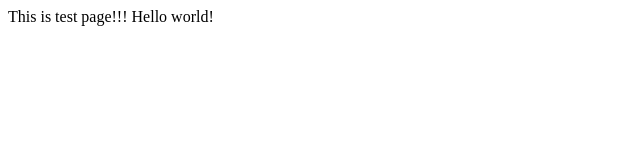
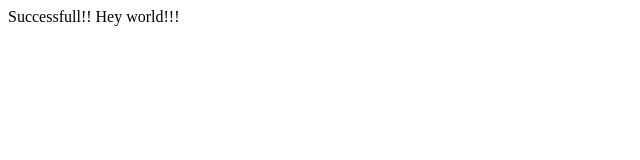
Before and after one commit to geekkris/pubrepo, a plain HTML site: page index.html in a window 1280 px wide. Shown: the full height of the page, 0-640 px from the left. Drawn offline with Linux system fonts and the light colour scheme.

Commit message:
test new commit

```diff
--- a/index.html
+++ b/index.html
@@ -1,5 +1,8 @@
 <html>
 <body>
-This is test page!!! Hello world!
+
+Successfull!!
+
+Hey world!!!
 </body>
 </html>
```
